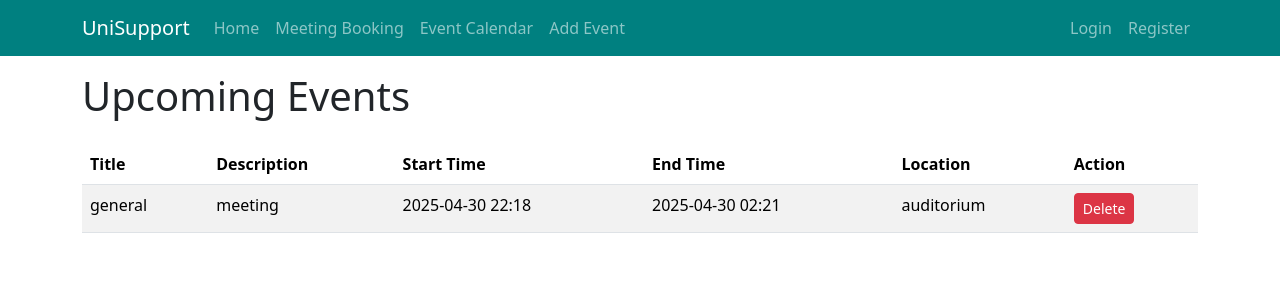
After one commit to nadia6155/BUS-Prototype, a Flask app: page /events in a window 1280 px wide. The commit adds this page. Shown: the top 300 px of the page. Run offline with Flask 3, Linux system fonts and the light colour scheme.

```diff
--- a/app/debug_utils.py
+++ b/app/debug_utils.py
@@ -1,6 +1,8 @@
 from app import db
 from app.models import User
 import datetime
+from app.models import User
+
 
 
 def reset_db():
--- a/app/templates/base.html
+++ b/app/templates/base.html
@@ -3,7 +3,7 @@
 <head>
     <meta charset="utf-8">
     <meta name="viewport" content="width=device-width, initial-scale=1">
-    <title>{{ title }}</title>
+    <title>{% block title %}{{ title }}{% endblock %}</title>  {# ← updated to support block title #}
     <link
             href="https://cdn.jsdelivr.net/npm/bootstrap@5.3.3/dist/css/bootstrap.min.css"
             rel="stylesheet"
@@ -20,6 +20,7 @@
                 aria-controls="navbarSupportedContent" aria-expanded="false" aria-label="Toggle navigation">
             <span class="navbar-toggler-icon"></span>
         </button>
+
         <div class="collapse navbar-collapse" id="navbarSupportedContent">
             <ul class="navbar-nav me-auto mb-2 mb-lg-0">
                 <li class="nav-item">
@@ -32,11 +33,20 @@
                 <li class="nav-item">
                     <a class="nav-link" aria-current="page" href="{{ url_for('student_profile', studentID=current_user.id) }}">Student Profile</a>
                 </li>
-                    <li class="nav-item">
+                <li class="nav-item">
                     <a class="nav-link" aria-current="page" href="{{ url_for('book_meeting') }}">Meeting Booking</a>
-                    </li>
+                </li>
                 {% endif %}
+                {# --- New link added below for Event Calendar and Add Event --- #}
+                <li class="nav-item">
+                    <a class="nav-link" aria-current="page" href="{{ url_for('events') }}">Event Calendar</a>  {# Corrected to use your events function #}
+                </li>
+                <li class="nav-item">
+                    <a class="nav-link" aria-current="page" href="{{ url_for('add_event') }}">Add Event</a>  {# Added Add Event page link #}
+                </li>
+                {# --- End of new links --- #}
             </ul>
+
             <ul class="navbar-nav mb-2 mb-lg-0">
                 {% if current_user.is_anonymous %}
                 <li class="nav-item">
@@ -50,9 +60,6 @@
                     <a class="nav-link" aria-current="page" href="{{ url_for('logout') }}">Logout {{ current_user.first_name }}</a>
                 </li>
                 {% endif %}
-{#                <li class="nav-item">#}
-{#                    <a class="nav-link" aria-current="page" href="{{ url_for('account') }}">Account</a>#}
-{#                </li>#}
             </ul>
         </div>
     </div>
@@ -74,11 +81,5 @@
     {% block content %}{% endblock content %}
 </div>
 
-
 <script src="https://cdn.jsdelivr.net/npm/bootstrap@5.3.3/dist/js/bootstrap.bundle.min.js"
-        integrity="sha384-YvpcrYf0tY3lHB60NNkmXc5s9fDVZLESaAA55NDzOxhy9GkcIdslK1eN7N6jIeHz"
-        crossorigin="anonymous">
-</script>
-
-</body>
-</html>
+        integrity="sha384-YvpcrYf0
--- /dev/null
+++ b/app/templates/events.html
@@ -0,0 +1,59 @@
+{% extends "base.html" %}
+
+{% block content %}
+  <h1 class="mb-4">Upcoming Events</h1>
+
+  <table class="table table-striped">
+    <thead class="thead-dark">
+      <tr>
+        <th>Title</th>
+        <th>Description</th>
+        <th>Start Time</th>
+        <th>End Time</th>
+        <th>Location</th>
+        <th>Action</th>
+      </tr>
+    </thead>
+    <tbody>
+      {% for event in events %}
+        {% set soon = (event.start_time - now).total_seconds() <= 86400 and (event.start_time - now).total_seconds() > 0 %}
+        <tr {% if soon %} class="table-warning" {% endif %}>
+          <td>
+            {{ event.title }}
+            {% if soon %}
+              <br>
+              <small id="countdown-{{ event.id }}" class="text-danger"></small>
+              <script>
+                const target{{ event.id }} = new Date("{{ event.start_time.strftime('%Y-%m-%dT%H:%M:%S') }}").getTime();
+                const countdown{{ event.id }} = setInterval(function() {
+                  const now = new Date().getTime();
+                  const distance = target{{ event.id }} - now;
+                  if (distance < 0) {
+                    clearInterval(countdown{{ event.id }});
+                    document.getElementById("countdown-{{ event.id }}").innerHTML = "Started!";
+                  } else {
+                    const hours = Math.floor((distance % (1000 * 60 * 60 * 24)) / (1000 * 60 * 60));
+                    const minutes = Math.floor((distance % (1000 * 60 * 60)) / (1000 * 60));
+                    const seconds = Math.floor((distance % (1000 * 60)) / 1000);
+                    document.getElementById("countdown-{{ event.id }}").innerHTML = hours + "h " + minutes + "m " + seconds + "s ";
+                  }
+                }, 1000);
+              </script>
+            {% endif %}
+          </td>
+
+          <td>{{ event.description }}</td>
+          <td>{{ event.start_time.strftime('%Y-%m-%d %H:%M') }}</td>
+          <td>{{ event.end_time.strftime('%Y-%m-%d %H:%M') }}</td>
+          <td>{{ event.location }}</td>
+
+          <td>
+            <form action="{{ url_for('delete_event', event_id=event.id) }}" method="POST">
+              <button type="submit" class="btn btn-danger btn-sm">Delete</button>
+            </form>
+          </td>
+        </tr>
+      {% endfor %}
+    </tbody>
+  </table>
+{% endblock %}
--- a/app/views.py
+++ b/app/views.py
@@ -6,9 +6,12 @@ from flask_login import current_user, login_user, logout_user, login_required, f
 import sqlalchemy as sa
 from app import db
 from urllib.parse import urlsplit
+from app.models import Event
+from app.forms import EventForm
+from datetime import datetime
 import csv
 import io
-import datetime
+
 
 
 @app.route("/")
@@ -215,6 +218,51 @@ def book_meeting():
         return redirect(url_for('home'))
     return render_template('book_meeting.html', title='Meeting', form=form)
 
+# event calender feature
+# Show events list
+@app.route("/events")
+def events():
+    events_list = Event.query.order_by(Event.start_time).all()
+    return render_template('events.html', events=events_list, now=datetime.now(), title="Event Calendar")
+
+# Add new event
+@app.route("/add_event", methods=["GET", "POST"])
+def add_event():
+    form = EventForm()
+    if form.validate_on_submit():
+        event = Event(
+            title=form.title.data,
+            description=form.description.data,
+            start_time=form.start_time.data,
+            end_time=form.end_time.data,
+            location=form.location.data
+        )
+        db.session.add(event)
+        db.session.commit()
+        flash('Event added successfully!', 'success')
+        return redirect(url_for('events'))
+
+    if request.method == 'POST':
+        flash('Failed to add event. Please enter valid data.', 'danger')
+        print("Form Errors:", form.errors)
+
+    return render_template('add_event.html', form=form)
+
+# Delete an event
+@app.route("/delete_event/<int:event_id>", methods=["POST"])
+def delete_event(event_id):
+    event = Event.query.get_or_404(event_id)
+    db.session.delete(event)
+    db.session.commit()
+    flash('Event deleted successfully!', 'success')
+    return redirect(url_for('events'))
+
+
+
+
+
+
+
 # Error handlers
 # See: https://en.wikipedia.org/wiki/List_of_HTTP_status_codes
 
--- a/run.py
+++ b/run.py
@@ -1 +1,5 @@
 from app import app
+from app.views import app as application
+
+if __name__ == "__main__":
+    application.run(debug=True)
```
Also changed, not shown: app/__init__.py (+11 -0 lines), app/forms.py (+11 -1 lines), app/models.py (+11 -0 lines), app/templates/add_event.html (added, +37 -0 lines), app/data/data.sqlite.
